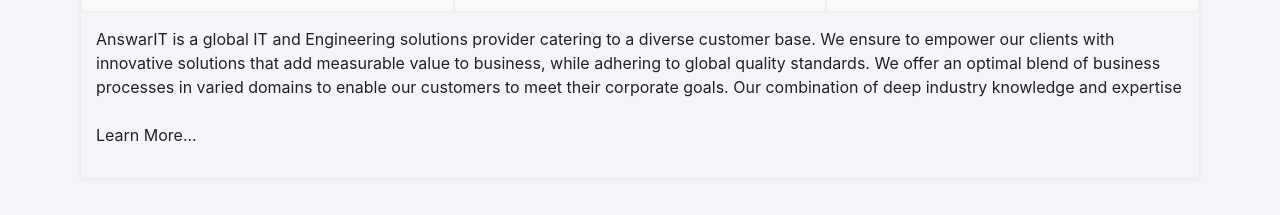
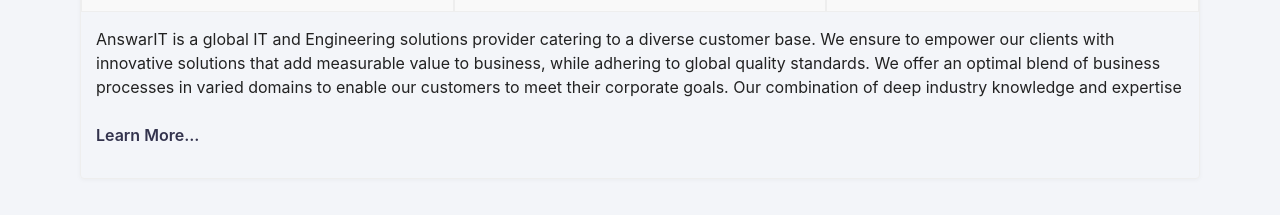
Before and after one commit to CrazyPythonLover1/AnswarIT-React.js-FrontEnd, a React (Create React App) app: page / in a window 1280 px wide. Shown: the part 880-1095 px from the top of the page. Built offline with nearby package versions, Linux system fonts and the light colour scheme.

Commit message:
home about link to About page details

```diff
--- a/src/components/Home/About/About.js
+++ b/src/components/Home/About/About.js
@@ -1,6 +1,7 @@
 import React, { useState } from 'react';
 import './About.scss';
 import aboutData from '../../../data/about.json';
+import { Link } from 'react-router-dom';
 
 
 const About = () => {
@@ -27,9 +28,9 @@
                     <div onClick={()=> mission()} className={`col col-md-4 .col-sm-12 ${about.type==="MISSION-VISION"}`} >  <span> Mission & Vision </span> </div>
                     <div onClick={()=> coreValue()} className={`col col-md-4 .col-sm-12 ${about.type==="CORE-VALUE"}`}> <span> Core Values </span> </div>
                 </div>
-                <p>
+                <p className="about-summary">
                     {about.summary.toString().substring(0, 415)} <br/> <br/>
-                    <span> Learn More... </span>
+                    <span> <a href={`${about.url}`}>  Learn More... </a> </span>
                 </p>
             </div>
         </div>
--- a/src/components/Home/About/About.scss
+++ b/src/components/Home/About/About.scss
@@ -49,3 +49,9 @@
     padding: 15px;
 
 }
+
+.about-summary{
+    span{
+        color: $color-brand;
+    }
+}
--- a/src/data/about.json
+++ b/src/data/about.json
@@ -2,7 +2,8 @@
     "about":{
         "overview":{
             "summary":"AnswarIT is a global IT and Engineering solutions provider catering to a diverse customer base. We ensure to empower our clients with innovative solutions that add measurable value to business, while adhering to global quality standards. We offer an optimal blend of business processes in varied domains to enable our customers to meet their corporate goals. Our combination of deep industry knowledge and expertise in building capabilities on short notice makes us a strategic partner for our customers. Partnering with AnswarIT gives our customers access to some of the finest talent in the industry. Our highly qualified team of professionals leverages their skills and experiences in order to design and integrate exceptionally successful products and strategies. These strategies are built with the aim to empower our customers with the right tools and processes needed to achieve operating and financial goals. Our seasoned professionals come experienced in a broad spectrum of technologies that range from cutting-edge technologies to legacy systems, enabling us to successfully service a wide variety of customers.Our primary goal is to facilitate the success of our customers by ensuring the delivery of highly advanced solutions that reduce project risks, enhance capabilities and create value, while managing within tight budgets and timelines.",
-            "type":"OVERVIEW"
+            "type":"OVERVIEW",
+            "url":"/overview"
         },
         "mission":{
             "summary":[
@@ -12,11 +13,13 @@
             "We are a Global Technology company with Customer Focus as one of our Core Values. We believe and ensure that the Business and Financial Goals of our Clients are met by providing them Technology Solutions that are customized based on the need and requirements of our Clients. Our Management consists of Technocrat Entrepreneur's with great People skills and Passion to Win. We are Agile. We are always present with the right solutions at the right place and the right time to meet your requirements. Our offerings are IP oriented, tried and tested over time. We strive to ensure that our Clients are the front runners and equipped with the latest technology. Our processes help saving cost and reduce risk",
             "The world is changing around us. Therefore, it is crucial that we look ahead, understand the trends and forces that will shape our business in the future and move swiftly to prepare for what is ahead. We must get ready for tomorrow, today! Our Mission & Vision creates a destination for our business and provides us with a Roadmap for winning together with our esteemed partners."
             ],
-            "type":"MISSION-VISION"
+            "type":"MISSION-VISION",
+            "url":"/missionVision"
         },
         "coreValue":{
             "summary":"Answar IT is governed by its Core Values. They form an integral part of who we are, how we operate and provide a sound basis to make decisions. These values define our culture and help shape the character of our company. They help us create value for our clients, our people and our organization as a whole.",
             "type":"CORE-VALUE",
+            "url":"/core-value",
             "feature":[
                 {
                     "title":"customer support",
```
